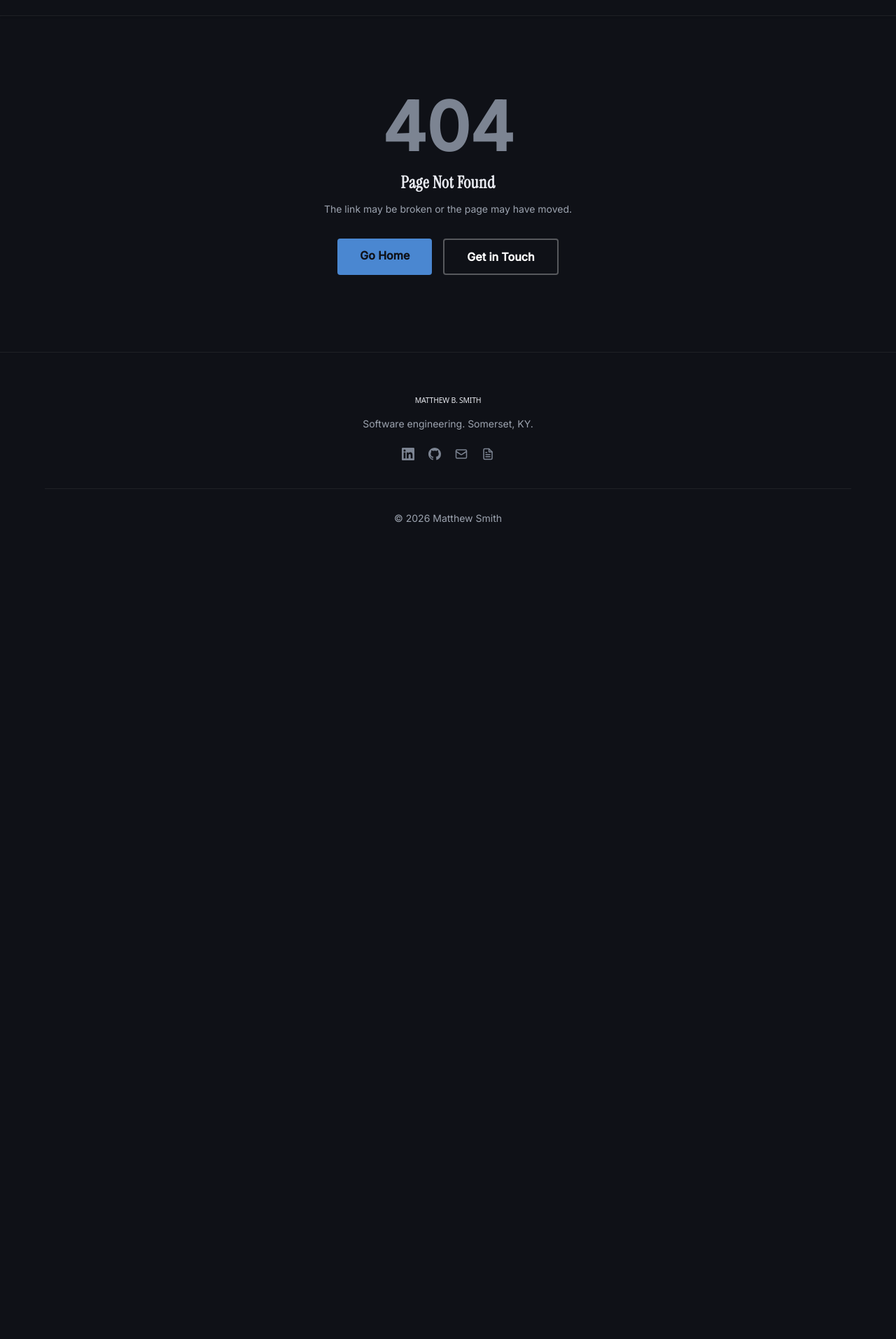
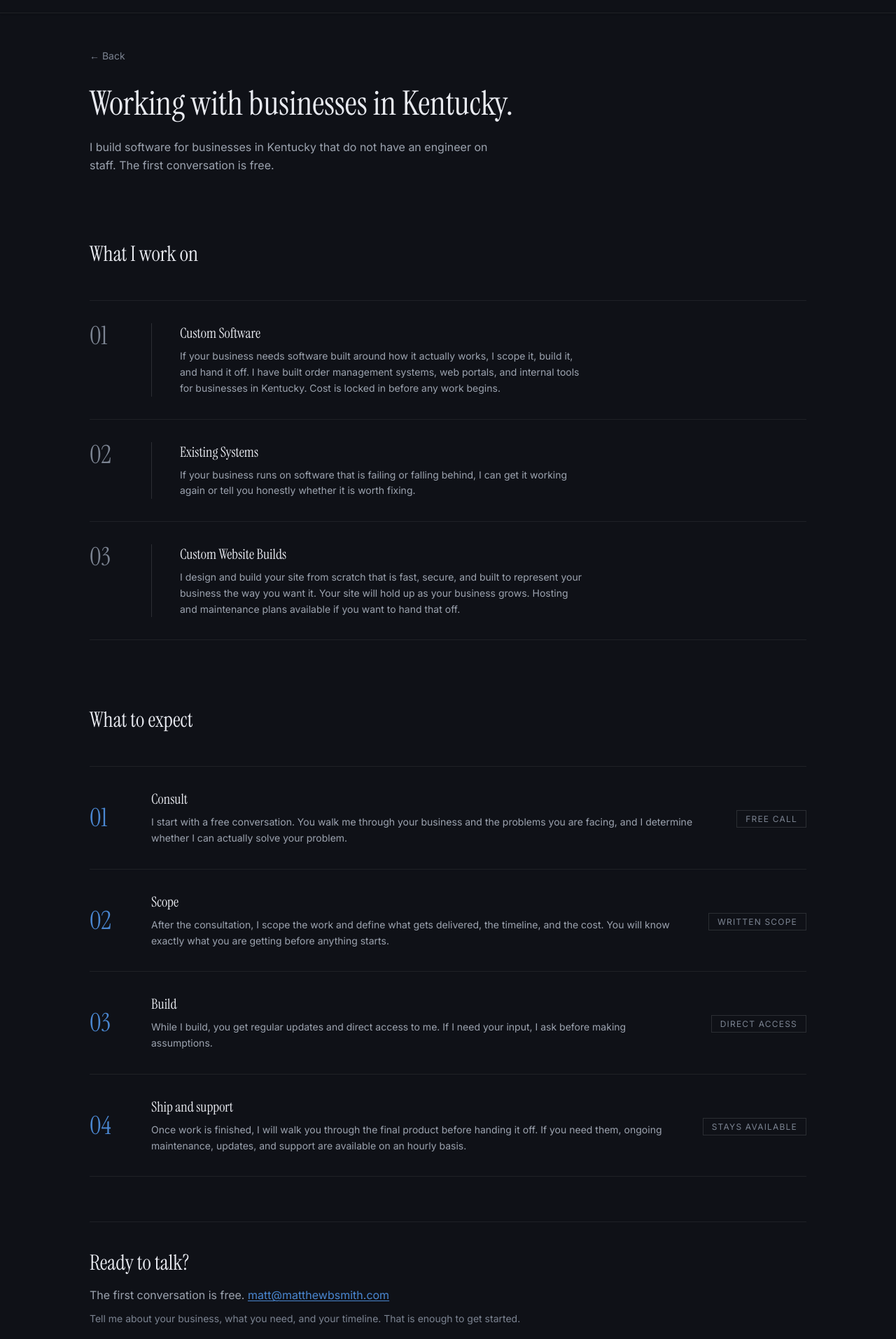
Before and after one commit to msmith1392/mbs, a React (Vite) app: page /services in a window 1280 px wide. Before the commit this address had no page. Shown: the part 46-1960 px from the top of the page at 70% size. Before the commit the page ends 853 px from the top, so only its background shows below. Built offline with nearby package versions, Linux system fonts and the light colour scheme.

Commit message:
feat: add /services page and tighten copy
Add /services route and page for local business work
Update About, Contact, Footer, and Hero for W2/C2C focus
Fix header nav to hide links on /services
Bump version to 1.0.0 in package.json and package-lock.json

```diff
--- a/src/App.tsx
+++ b/src/App.tsx
@@ -5,6 +5,7 @@ import SkipToMain from './components/SkipToMain';
 import Footer from './components/Footer';
 import ScrollToTop from './components/ScrollToTop';
 import HomePage from './pages/Home';
+import ServicesPage from './pages/Services';
 import NotFound from './pages/NotFound';
 
 function App(): React.JSX.Element {
@@ -21,6 +22,7 @@ function App(): React.JSX.Element {
         >
           <Routes>
             <Route path="/" element={<HomePage />} />
+            <Route path="/services" element={<ServicesPage />} />
             <Route path="*" element={<NotFound />} />
           </Routes>
         </main>
--- a/src/components/About.tsx
+++ b/src/components/About.tsx
@@ -1,4 +1,5 @@
 import React from 'react';
+import { Link } from 'react-router-dom';
 import useYearsOfExperience from '../hooks/useYearsOfExperience';
 import { CAREER_START } from '../data/constants';
 
@@ -15,17 +16,13 @@ function About(): React.JSX.Element {
             management platforms, enterprise logistics systems, and cloud-native AWS infrastructure.
           </p>
           <p>
-            I am open to full-time and contract roles. I also build websites for local businesses in
-            the Somerset area. Current work:{' '}
-            <a
-              href="https://sproutky-demo.matthewbsmith.com"
-              target="_blank"
-              rel="noopener noreferrer"
+            I also build software for local businesses and nonprofits throughout Kentucky.{' '}
+            <Link
+              to="/services"
               className="text-accent underline underline-offset-2 transition-colors hover:text-accent-hover"
             >
-              Sprout and Learn
-            </a>{' '}
-            (in development).
+              See how I can help.
+            </Link>
           </p>
         </div>
       </div>
--- a/src/components/Contact.tsx
+++ b/src/components/Contact.tsx
@@ -6,7 +6,7 @@ function Contact(): React.JSX.Element {
       <div className="mx-auto max-w-5xl">
         <h2 className="mb-4 text-3xl font-normal text-text-primary">Get in Touch</h2>
         <p className="text-text-muted">
-          Have a project or role you think I would be a good fit for? Let&#39;s get in touch:{' '}
+          Have a role you think I would be a good fit for? Let&#39;s get in touch:{' '}
           <a
             href="mailto:matt@matthewbsmith.com"
             className="text-accent underline underline-offset-2 transition-colors hover:text-accent-hover"
--- a/src/components/Footer.tsx
+++ b/src/components/Footer.tsx
@@ -57,7 +57,7 @@ function Footer(): React.JSX.Element {
     <footer className="border-t border-border bg-(--color-bg-primary) px-6 py-14 text-text-primary">
       <div className="mx-auto max-w-6xl text-center">
         <img src={mbscWordmarkSm} alt="Matthew B. Smith" className="mx-auto h-6 w-auto" />
-        <p className="mt-3 text-sm text-text-muted">Software engineering. Somerset, KY.</p>
+        <p className="mt-3 text-sm text-text-muted">Senior Software Engineer. Somerset, KY.</p>
         <div className="mt-6 flex items-center justify-center gap-5">
           <a
             href="https://www.linkedin.com/in/matthew-smith-22310b111/"
--- a/src/components/Header.tsx
+++ b/src/components/Header.tsx
@@ -1,6 +1,6 @@
 import React, { useEffect, useRef, useState } from 'react';
 import { Menu, X } from 'lucide-react';
-import { Link } from 'react-router-dom';
+import { Link, useLocation } from 'react-router-dom';
 import msbcWordmark from '../assets/mbsc-wordmark.svg'; // SVG wordmark
 import { siteNavLinks } from '../data/siteNav';
 import type { SiteNavLink } from '../data/siteNav';
@@ -10,6 +10,7 @@ function Header(): React.JSX.Element {
   const menuButtonRef = useRef<HTMLButtonElement>(null);
   const mobileNavRef = useRef<HTMLDivElement>(null);
   const prevMenuOpen = useRef<boolean>(false);
+  const { pathname } = useLocation();
 
   useEffect(() => {
     if (prevMenuOpen.current && !menuOpen) {
@@ -51,6 +52,9 @@ function Header(): React.JSX.Element {
   }, [menuOpen]);
 
   function handleNavClick(e: React.MouseEvent<HTMLAnchorElement>, item: SiteNavLink): void {
+    if (pathname !== '/') {
+      return;
+    }
     e.preventDefault();
     document.getElementById(item.sectionId)?.scrollIntoView({ behavior: 'smooth' });
   }
@@ -96,8 +100,9 @@ function Header(): React.JSX.Element {
           <img src={msbcWordmark} alt="Matthew B. Smith Consulting" className="h-8 w-auto" />
         </Link>
         <nav className="hidden items-center gap-6 lg:flex" aria-label="Primary">
-          {siteNavLinks.map(renderDesktopLink)}
+          {pathname === '/' && siteNavLinks.map(renderDesktopLink)}
         </nav>
+        {pathname === '/' && (
           <button
             ref={menuButtonRef}
             type="button"
@@ -109,8 +114,9 @@ function Header(): React.JSX.Element {
           >
             {menuOpen ? <X size={24} /> : <Menu size={24} />}
           </button>
+        )}
       </div>
-      {menuOpen && (
+      {menuOpen && pathname === '/' && (
         <nav
           ref={mobileNavRef}
           id="mobile-nav"
--- a/src/components/Hero.tsx
+++ b/src/components/Hero.tsx
@@ -32,7 +32,7 @@ function Hero(): React.JSX.Element {
             {/* Availability badge */}
             <div className="mb-8 inline-flex items-center gap-2 rounded-sm border border-border-emphasis px-3 py-1.5 text-xs text-text-muted">
               <span className="h-1.5 w-1.5 rounded-full bg-emerald-400" aria-hidden="true" />
-              Open to W2 and C2C roles
+              Open to new roles
             </div>
 
             {/* CTA */}
--- /dev/null
+++ b/src/pages/Services.tsx
@@ -0,0 +1,178 @@
+import React from 'react';
+import { Link } from 'react-router-dom';
+
+type ServiceItem = {
+  index: string;
+  name: string;
+  description: string;
+};
+
+const serviceItems: ServiceItem[] = [
+  {
+    index: '01',
+    name: 'Custom Software',
+    description:
+      'If your business needs software built around how it actually works, I scope it, build it, and hand it off. I have built order management systems, web portals, and internal tools for businesses in Kentucky. Cost is locked in before any work begins.',
+  },
+  {
+    index: '02',
+    name: 'Existing Systems',
+    description:
+      'If your business runs on software that is failing or falling behind, I can get it working again or tell you honestly whether it is worth fixing.',
+  },
+  {
+    index: '03',
+    name: 'Custom Website Builds',
+    description:
+      'I design and build your site from scratch that is fast, secure, and built to represent your business the way you want it. Your site will hold up as your business grows. Hosting and maintenance plans available if you want to hand that off.',
+  },
+];
+
+type Step = {
+  number: string;
+  label: string;
+  description: string;
+  deliverable: string;
+};
+
+const steps: Step[] = [
+  {
+    number: '01',
+    label: 'Consult',
+    description:
+      'I start with a free conversation. You walk me through your business and the problems you are facing, and I determine whether I can actually solve your problem.',
+    deliverable: 'Free call',
+  },
+  {
+    number: '02',
+    label: 'Scope',
+    description:
+      'After the consultation, I scope the work and define what gets delivered, the timeline, and the cost. You will know exactly what you are getting before anything starts.',
+    deliverable: 'Written scope',
+  },
+  {
+    number: '03',
+    label: 'Build',
+    description:
+      'While I build, you get regular updates and direct access to me. If I need your input, I ask before making assumptions.',
+    deliverable: 'Direct access',
+  },
+  {
+    number: '04',
+    label: 'Ship and support',
+    description:
+      'Once work is finished, I will walk you through the final product before handing it off. If you need them, ongoing maintenance, updates, and support are available on an hourly basis.',
+    deliverable: 'Stays available',
+  },
+];
+
+function ServicesPage(): React.JSX.Element {
+  return (
+    <>
+      {/* Intro */}
+      <section className="bg-(--color-bg-primary) px-6 py-12">
+        <div className="mx-auto max-w-5xl">
+          <div className="mb-8">
+            <Link
+              to="/"
+              className="text-sm text-text-subtle transition-colors hover:text-text-primary"
+            >
+              &larr; Back
+            </Link>
+          </div>
+          <h1 className="mb-6 text-5xl font-normal leading-[1.05]">
+            Working with businesses in Kentucky.
+          </h1>
+          <p className="max-w-xl text-base leading-relaxed text-text-muted">
+            I build software for businesses in Kentucky that do not have an engineer on staff. The
+            first conversation is free.
+          </p>
+        </div>
+      </section>
+
+      {/* Services items */}
+      <section className="bg-(--color-bg-primary) px-6 py-12">
+        <div className="mx-auto max-w-5xl">
+          <h2 className="mb-12 text-3xl text-text-primary">What I work on</h2>
+          <div>
+            {serviceItems.map((item) => (
+              <div
+                key={item.index}
+                className="flex flex-col gap-4 border-t border-border py-8 sm:flex-row sm:items-start sm:gap-10"
+              >
+                <span className="font-['Instrument_Serif',serif] text-4xl font-normal leading-none text-text-subtle sm:w-12 sm:shrink-0">
+                  {item.index}
+                </span>
+                <div
+                  className="hidden w-px self-stretch bg-border-emphasis sm:block"
+                  aria-hidden="true"
+                />
+                <div>
+                  <h3 className="mb-2 text-xl text-text-primary">{item.name}</h3>
+                  <p className="max-w-prose text-sm leading-relaxed text-text-muted">
+                    {item.description}
+                  </p>
+                </div>
+              </div>
+            ))}
+            <div className="border-t border-border" aria-hidden="true" />
+          </div>
+        </div>
+      </section>
+
+      {/* What to expect */}
+      <section className="bg-(--color-bg-primary) px-6 py-12">
+        <div className="mx-auto max-w-5xl">
+          <h2 className="mb-12 text-3xl text-text-primary">What to expect</h2>
+          <div>
+            {steps.map((step) => (
+              <div
+                key={step.number}
+                className="flex flex-col gap-4 border-t border-border py-8 sm:flex-row sm:items-center sm:gap-10"
+              >
+                <span className="font-['Instrument_Serif',serif] text-4xl font-normal leading-none text-accent sm:w-12 sm:shrink-0">
+                  {step.number}
+                </span>
+                <div className="flex-1">
+                  <h3 className="mb-2 text-xl text-text-primary">{step.label}</h3>
+                  <p className="text-sm leading-relaxed text-text-muted">{step.description}</p>
+                  <span className="mt-3 inline-block border border-border-emphasis px-3 py-1 text-xs uppercase tracking-widest text-text-subtle sm:hidden">
+                    {step.deliverable}
+                  </span>
+                </div>
+                <div className="hidden shrink-0 sm:block">
+                  <span className="border border-border-emphasis px-3 py-1 text-xs uppercase tracking-widest text-text-subtle">
+                    {step.deliverable}
+                  </span>
+                </div>
+              </div>
+            ))}
+            <div className="border-t border-border" aria-hidden="true" />
+          </div>
+        </div>
+      </section>
+
+      {/* CTA */}
+      <section className="bg-(--color-bg-primary) px-6 pb-16 pt-4">
+        <div className="mx-auto max-w-5xl border-t border-border pt-10">
+          <h2 className="mb-4 text-3xl font-normal text-text-primary">Ready to talk?</h2>
+          <p className="mb-3 text-text-muted">
+            The first conversation is free.{' '}
+            <a
+              href="mailto:matt@matthewbsmith.com"
+              className="text-accent underline underline-offset-2 transition-colors hover:text-accent-hover"
+            >
+              matt@matthewbsmith.com
+            </a>
+          </p>
+          <p className="text-sm text-text-subtle">
+            Tell me about your business, what you need, and your timeline. That is enough to get
+            started.
+          </p>
+        </div>
+      </section>
+    </>
+  );
+}
+
+export default ServicesPage;
```
Also changed, not shown: 1 other file (tests, documents, lock files or other folders). Lines whose indentation alone changed are shown as unchanged.
